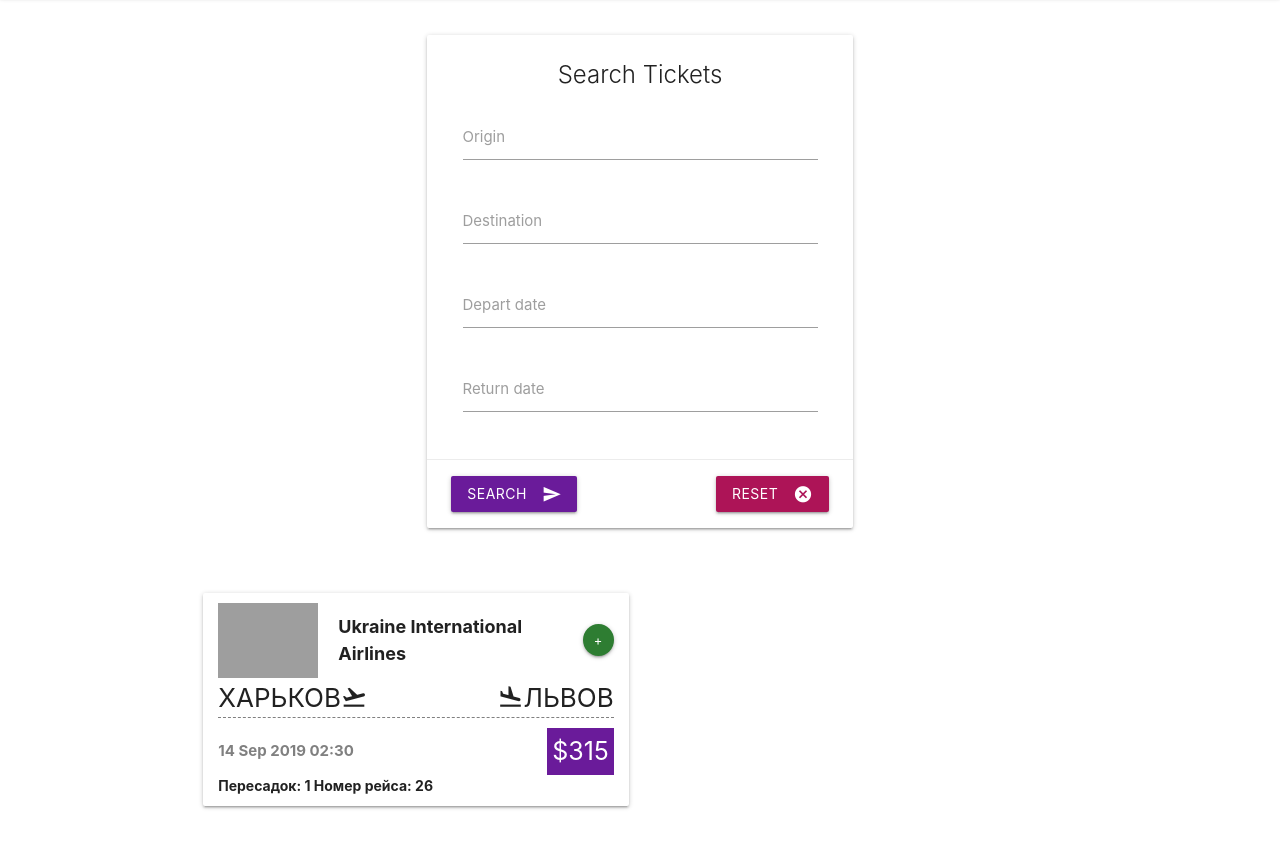
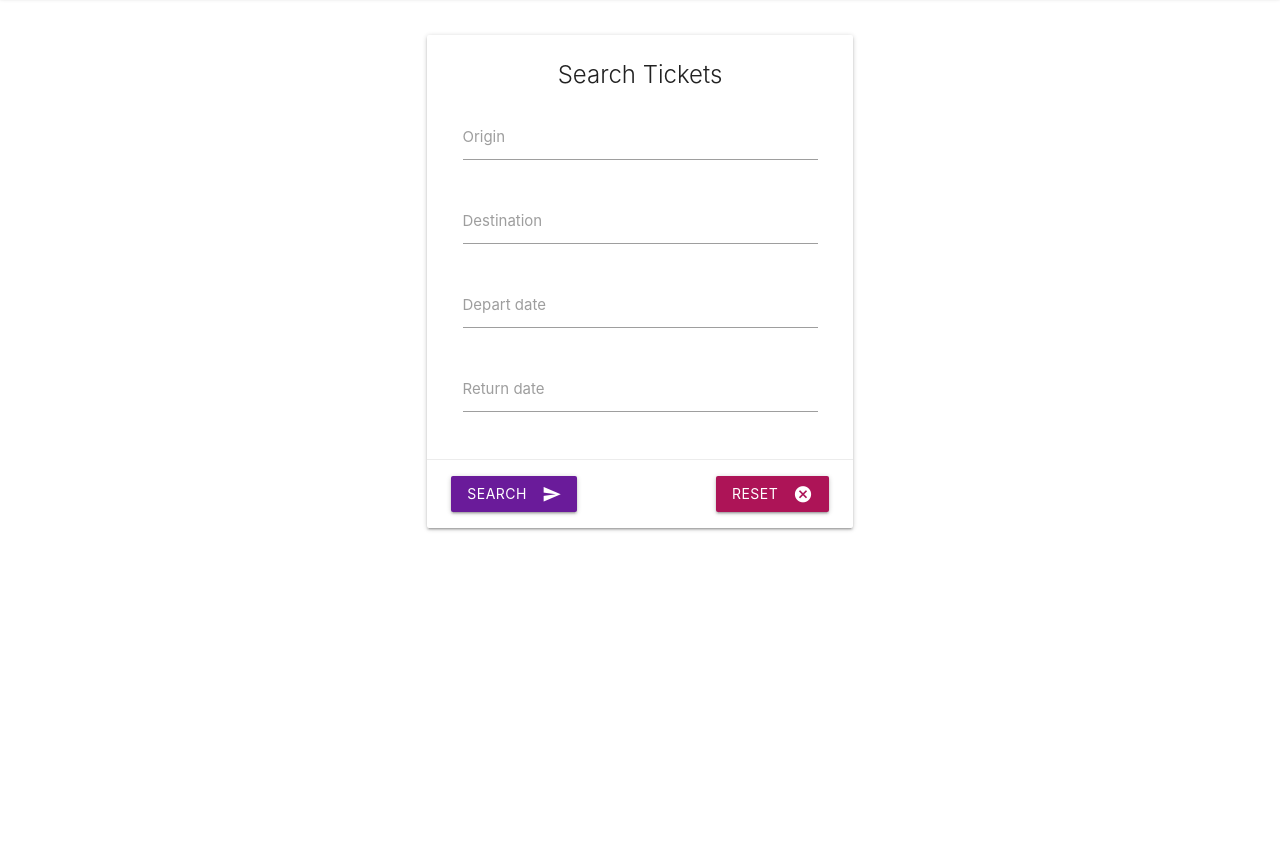
Before and after one commit to drachValentyn/ticketService, a website built with webpack: page src/index.html in a window 1280 px wide. Shown: the part 67-908 px from the top of the page. After the commit the page ends 800 px from the top, so only its background shows below. Built offline with nearby package versions, Linux system fonts and the light colour scheme; some packages are replaced by stand-ins of ours; no server answers; grey boxes are pictures that could not be loaded.

Commit message:
fix index

```diff
--- a/src/index.html
+++ b/src/index.html
@@ -189,7 +189,7 @@
           <!-- <div class="tickets-empty-res-msg">
             По вашему запросу билетов не найдено.
           </div> -->
-          <div class="col s12 m6">
+          <!-- <div class="col s12 m6">
             <div class="card ticket-card">
               <div class="ticket-airline d-flex align-items-center">
                 <img
@@ -220,7 +220,7 @@
                 <span class="ticket-flight-number">Номер рейса: 26</span>
               </div>
             </div>
-          </div>
+          </div> -->
         </div>
       </div>
     </div>
```
